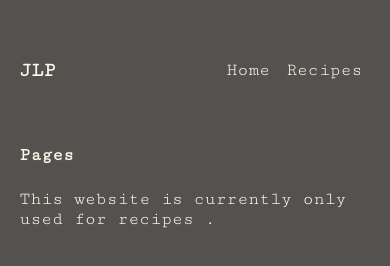
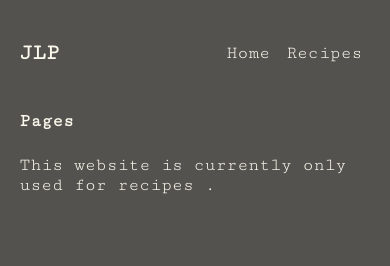
Before and after one commit to JamesPritch/jamespritch.github.io, a plain HTML site: page index.html in a window 390 px wide. Drawn offline with nearby package versions, Linux system fonts and the light colour scheme.

Commit message:
Mobile header improvement

```diff
--- a/style.css
+++ b/style.css
@@ -20,6 +20,12 @@ body > header {
     align-items: center;
 }
 
+@media (max-width: 600px) {
+body > header{
+    height: 8vh;
+}
+}
+
 #logo {
     margin-left: 10vw;
     margin-right: 0vw;
@@ -35,7 +41,7 @@ body > header {
     margin-top: 0vw;
     margin-bottom: 0vw;
     padding: 0vw;
-    font-size: 20px;
+    font-size: 22px;
 }
 }
 
```
